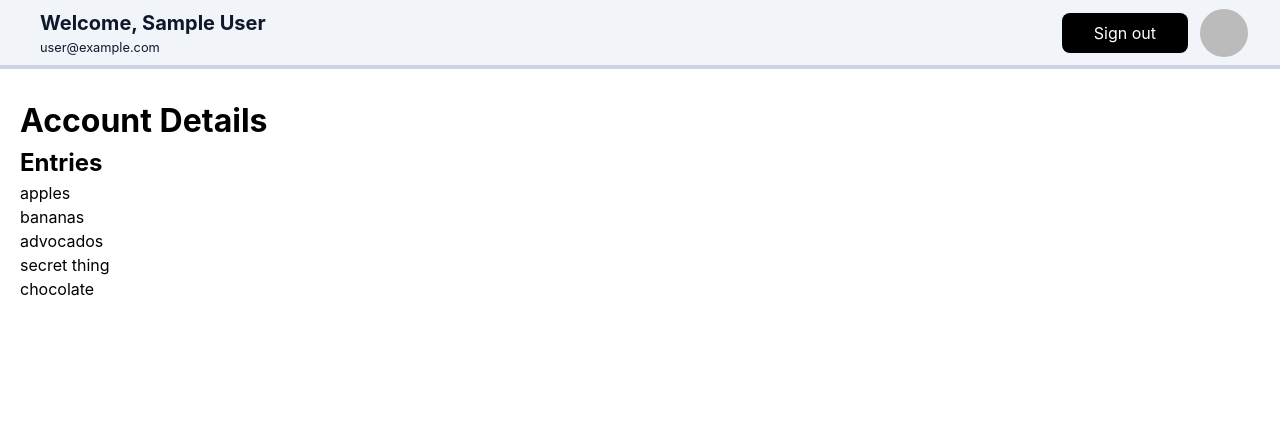
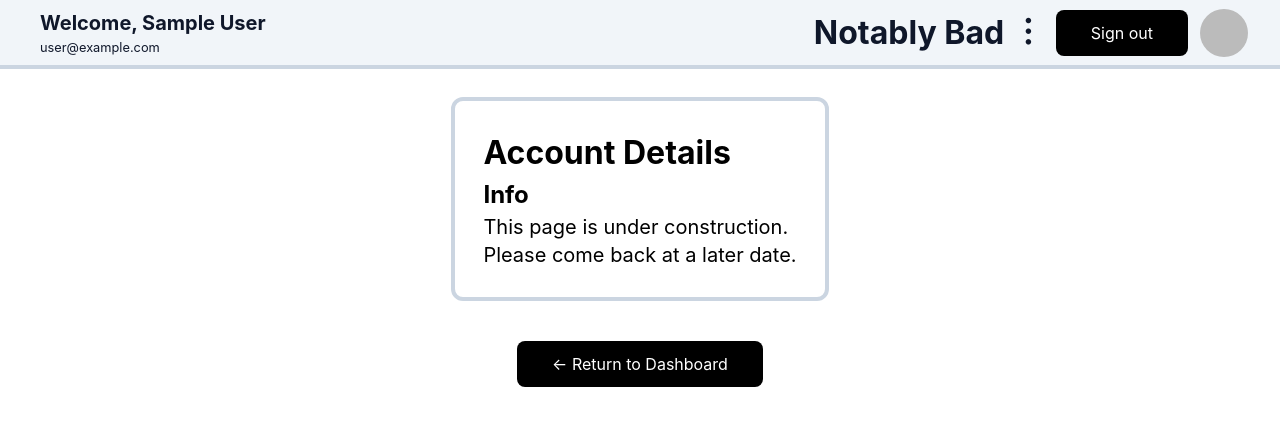
Before and after one commit to MannyGozzi/cybersecurity-sql-injection-demo, a Next.js app: page /account in a window 1280 px wide. Shown: the top 426 px of the page. Built offline with nearby package versions, Linux system fonts and the light colour scheme; no server answers; sample sign-in values are in the browser's storage.

Commit message:
Project should now be done

```diff
--- a/components/navbar.tsx
+++ b/components/navbar.tsx
@@ -14,7 +14,8 @@ export default function Navbar() {
                         <small className="h-full">{session.user.email}</small>
                     </div>
                     <div className="flex items-center justify-center">
-                        <button className="mx-3 hover:bg-white hover:text-black transition-all duration-150 ease-out border-8 border-transparent hover:border-slate-600" onClick={() => signOut()}>Sign out</button>
+                        <h1>Notably Bad &#xFE19; </h1>
+                        <button className="mx-3 hover:bg-white hover:text-black transition-all duration-150 ease-out" onClick={() => signOut()}>Sign out</button>
                         <img src={session.user.image} alt="User Image" className='rounded-full w-12 h-12'/>
                     </div>
                 </div>
@@ -23,13 +24,14 @@ export default function Navbar() {
     } else {
         return (
             <>
-                <div className=" bg-slate-900 flex flex-row justify-between px-8 text-white">
+                <div className="bg-slate-100 flex flex-row justify-between px-8 text-slate-900 border-b-slate-300 border-b-4 border-gray-300">
                     <div className="flex flex-col items-start justify-start text-left p-2">
                         <h3 className="h-full">Welcome </h3>
                         <small className="h-full">We don't quite know you're name yet...</small>
                     </div>
                     <div className="flex items-center justify-center">
-                        <button className="mx-3" onClick={() => signIn()}>Get Started</button>
+                        <h1>Notably Bad &#xFE19; </h1>
+                        <button className="mx-3 hover:bg-white hover:text-black transition-all duration-150 ease-out" onClick={() => signIn()}>Get Started</button>
                     </div>
                 </div>
             </>
--- a/pages/account.tsx
+++ b/pages/account.tsx
@@ -1,25 +1,30 @@
 import React from "react";
 import { useSession, signOut, getSession } from "next-auth/react";
+import Link from "next/link";
 
 const account = () => {
     const { data: session, status } = useSession({ required: true });
     if (status === 'authenticated') {
         return (
-            <div className="px-5">
-                <h1 className="mt-7">Account Details</h1>
-                <h2>Entries</h2>
-                <ul>
-                    <li>apples</li>
-                    <li>bananas</li>
-                    <li>advocados</li>
-                    <li>secret thing</li>
-                    <li>chocolate</li>
+            <div className="px-5 flex flex-col justify-center items-center ">
+                <div className="p-7 rounded-xl hover:shadow-xl transition-all duration-300 border-4 border-slate-300 m-7">
+                <h1 className="mt">Account Details</h1>
+                <h2>Info</h2>
+                <ul className="text-xl">
+                    <li>This page is under construction.</li>
+                    <li>Please come back at a later date.</li>
                 </ul>
+                </div>
+                <div className=" justify-center flex items-center">
+                <button className='mt-3'>
+                    <Link href="/">← Return to Dashboard</Link>
+                </button>
+                </div>
             </div>
         );
     } else {
         return (
-            <div>
+            <div className="flex justify-center items-center">
                 <p>You are not signed in.</p>
             </div>
         )
@@ -34,7 +39,7 @@ export const getServerSideProps = async (context) => {
     if (!session) {
         return {
             redirect: {
-                destination: '/login',
+                destination: '/',
                 permanent: false,
             },
         };
--- a/pages/api/getdata/[userEmail].tsx
+++ b/pages/api/getdata/[userEmail].tsx
@@ -32,6 +32,7 @@ export default async function handler(req, res) {
                 name: req.body.name,
                 email: req.body.email,
                 secret: req.body.secret,
+                itemid: data.insertId,
             };
             res.status(200).json({message: message, products: product});
         } catch(err) {
--- a/pages/api/getdata/[userEmail]/[filterWord].tsx
+++ b/pages/api/getdata/[userEmail]/[filterWord].tsx
@@ -5,10 +5,11 @@ export default async function handler(req, res) {
     let message;
     if (req.method === "GET") {
         try {
+            // attack
             // ' OR '1'='1' OR secret LIKE '
-            console.log(filterWord);
+            //console.log(filterWord);
             const badQuery = `SELECT * FROM Users WHERE email = '${userEmail}' AND secret LIKE '%${filterWord}%'`;
-            console.log(badQuery);
+            //console.log(badQuery);
             const data = await query({query: badQuery, values: []});
             res.status(200).json({products: data});
         } catch(err) {
--- a/pages/index.tsx
+++ b/pages/index.tsx
@@ -7,18 +7,21 @@ export default function Component() {
   if(session) {
     return <div className='flex justify-center flex-col text-center items-center'>
         <h1 className="mt-7">Welcome</h1>
-        <p>What can we do for you?</p>
-        <button className='mt-3'>
+        <p className="mt-3">What can we do for you?</p>
+        <div className='w-48 '>
+        <button className='mt-5 w-full p-3'>
           <Link href="/account">Account</Link>
         </button>
-        <button className='mt-3'>
+        <button className='mt-5 w-full p-3'>
           <Link href="/secret">Secret</Link>
         </button>
+        </div>
       </div>
   }
   return <div className='justify-center flex-col text-center'>
-    <h1 className="mt-7">Welcome</h1>
-    <p className="mt-3">Please sign in before continuing</p>
-    <button onClick={() => signIn()} className="mt-7">Sign in</button>
+    <h1 className="mt-7 p-3 ">Welcome to Notably Bad</h1>
+    <p className="mt-3 p-3 text-lg">Please sign in before continuing</p>
+    <h1>(◠﹏◠)</h1>
+    <button onClick={() => signIn()} className="mt-7 text-xl">Sign in</button>
   </div>
 }
--- a/pages/secret.tsx
+++ b/pages/secret.tsx
@@ -1,13 +1,15 @@
 import {useState, useEffect, useRef} from 'react'
-import {useSession} from 'next-auth/react'
+import {useSession, getSession} from 'next-auth/react'
+import Link from "next/link"
 
-export default function Secret() {
+export function Secret() {
     const { data: session, status } = useSession()
     const[content, setContent] = useState();
     const[created, setCreated] = useState(false);
     const secretRef = useRef();
     const deletedRef = useRef();
     const [deleted, setDeleted] = useState(false);
+    const [filtered, setFiltered] = useState(false);
 
     async function getProducts () {
         if (status !== "authenticated") return;
@@ -39,11 +41,14 @@ export default function Secret() {
         if(json && json.products){
             setContent(json.products);
         }
+        setFiltered(true);
+        setCreated(false);
+        setDeleted(false);
     }
 
     async function addProduct () {
         const secret = secretRef.current.value.trim();
-        if (secret.length < 3 || status !== "authenticated") return;
+        if (secret.length < 1 || status !== "authenticated") return;
         const postData = {
             method: "POST",
             headers: {
@@ -55,13 +60,13 @@ export default function Secret() {
                 secret: secret
             }),
         };
-        const res = await fetch(`${process.env.NEXT_PUBLIC_URL}/api/getdata/${session.user.name}`, postData);
+        const res = await fetch(`${process.env.NEXT_PUBLIC_URL}/api/getdata/${session.user.email}`, postData);
         // console.log(res);
         const json = await res.json();
         if (json.message !== "success") return;
         const newProduct = json.products;
         console.log(newProduct);
-        console.log(session.user.name, session.user.email);
+        // console.log(session.user.name, session.user.email);
         if (newProduct.name !== session.user.name || newProduct.email !== session.user.email) return;
         setContent([
             ...content,
@@ -69,6 +74,7 @@ export default function Secret() {
         ]);
         setCreated(true);
         setDeleted(false);
+        setFiltered(false);
     }
 
     async function deleteProduct(name, email, secret) {
@@ -90,6 +96,7 @@ export default function Secret() {
         if (json.message !== "success") return;
         setDeleted(true);
         setCreated(false);
+        setFiltered(false);
         console.log(json);
         console.log(name, email, secret);
         setContent(content.filter((item) => (item.name !== name || item.email !== email || item.secret !== secret)));
@@ -125,12 +132,18 @@ export default function Secret() {
 
                     </div>
                     <form className='mt-3 w-96 flex flex-col items-start justify-start'>
-                        <input className='w-full h-16 border-slate-300 border-2 rounded-lg p-3 transition-all duration-200 hover:shadow-lg' ref={secretRef} type="text" name="secret" placeholder="Add an item or keyword filter..."/>
+                        <input className='w-full border-slate-300 border-2 rounded-lg p-3 transition-all duration-200 hover:shadow-lg' ref={secretRef} type="text" name="secret" placeholder="Add an item or keyword filter..."/>
                         {deleted ? <strong ref={deletedRef} className='text-red-500 mt-2'>¯\_(ツ)_/¯ Item Deleted!</strong> : null}
                         {created ? <strong className='text-green-600 mt-3'>(◠﹏◠) Success!</strong> : null}
-                        <div className='flex flex-row gap-5 my-6'>
-                            <button type="button" className="button hover:bg-green-500 transition-all duration-100 ease-out" onClick={() => {addProduct();}}>Add</button>
-                            <button type="button" className="button hover:bg-orange-400 transition-all duration-100 ease-out" onClick={() => {getFilteredProducts();}}>Filter</button>
+                        {filtered ? <strong className='text-green-600 mt-3'>(◠﹏◠) Filter Success!</strong> : null}
+                        <div className='w-full flex flex-row gap-5 my-6'>
+                            <button type="button" className="button flex-grow hover:bg-green-500 transition-all duration-100 ease-out" onClick={() => {addProduct();}}>Add</button>
+                            <button type="button" className="button flex-grow hover:bg-orange-400 transition-all duration-100 ease-out" onClick={() => {getFilteredProducts();}}>Filter</button>
+                        </div>
+                        <div className='flex justify-end items-start w-full h-full mt-12'>
+                        <button className='mt-3'>
+                            <Link href="/">← Return to Dashboard</Link>
+                        </button>
                         </div>
                     </form>
                 </div>
@@ -138,3 +151,22 @@ export default function Secret() {
         );
     }
 }
+
+export default Secret;
+
+// forces redirect if we don't have a session
+export const getServerSideProps = async (context) => {
+    const session = await getSession(context);
+    if (!session) {
+        return {
+            redirect: {
+                destination: '/',
+                permanent: false,
+            },
+        };
+    }
+
+    return {
+        props: { session },
+    };
+}
--- a/styles/globals.css
+++ b/styles/globals.css
@@ -33,7 +33,6 @@ main {
 
 input, textarea {
   display: block;
-  max-width: 300px;
   margin: 0.5rem 0;
 }
 
@@ -47,6 +46,15 @@ button, .button, form [type="submit"] {
   text-decoration: none;
   display: inline-block;
   cursor: pointer;
+  transition: all 150ms;
+  border: 0.2rem solid transparent;
+
+}
+
+button:hover, .button:hover, form [type="submit"]:hover {
+  background-color: #EEEEEE;
+  color: black;
+  border-color: #DDDD;
 }
 
 nav a {
```
